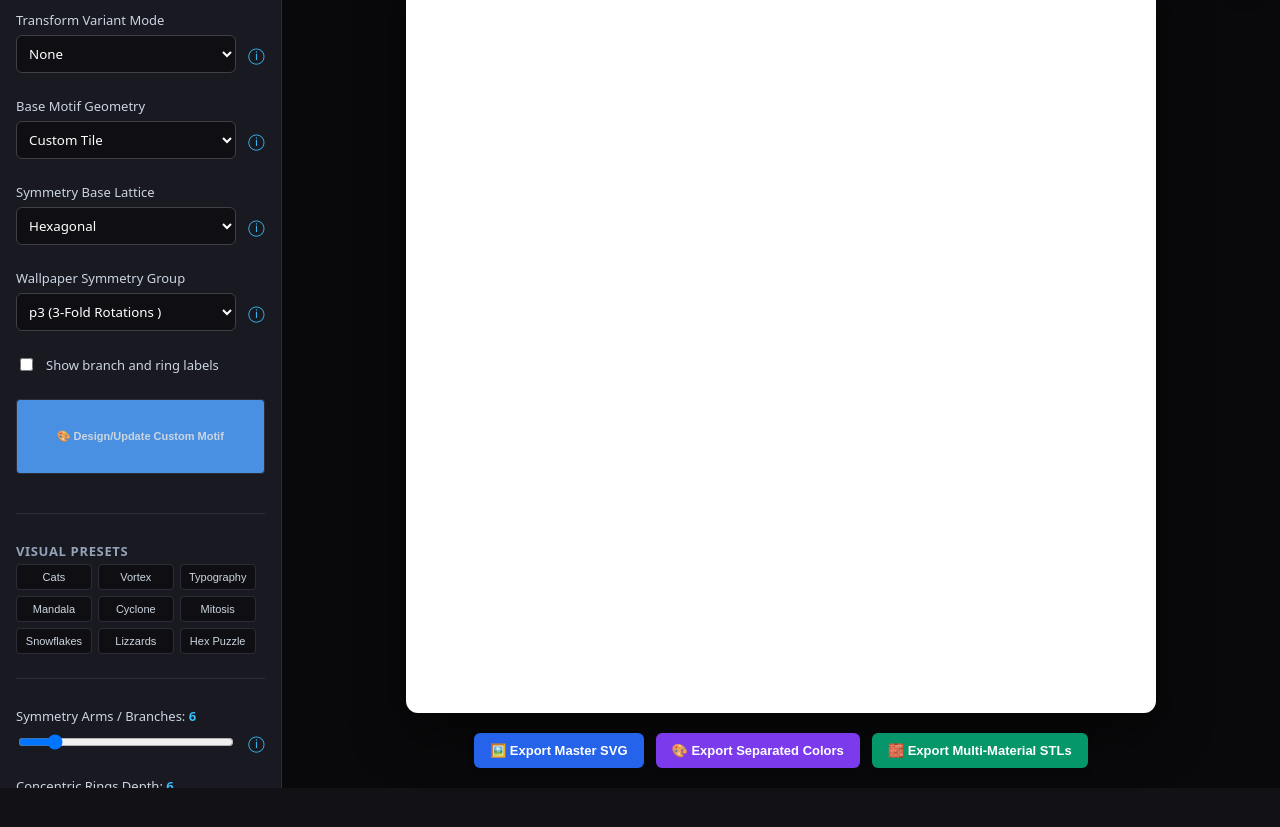
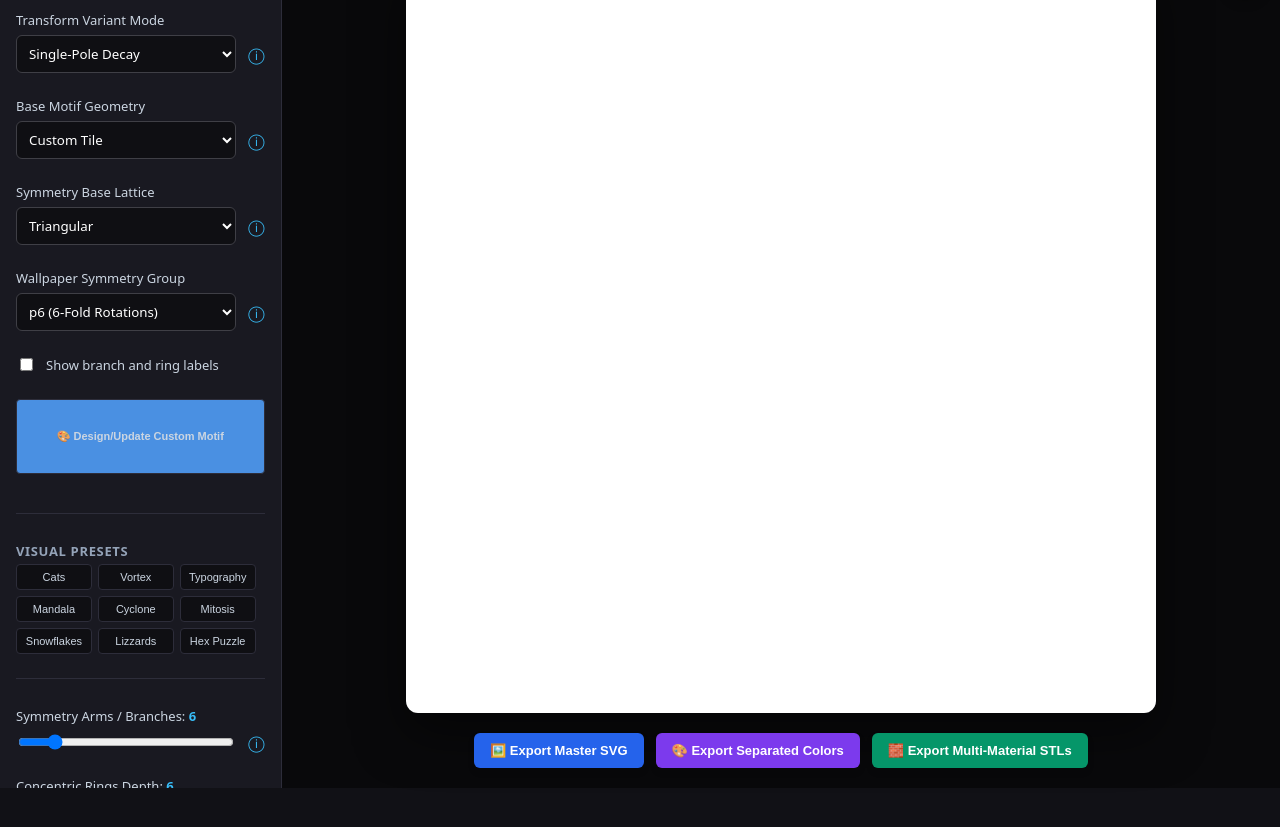
Before and after one commit to Justin-Koningsberger/Tessellate3D, a website built with Vite: page packages/frontend/index.html in a window 1280 px wide. Shown: the part 57-884 px from the top of the page. Built offline with nearby package versions, Linux system fonts and the light colour scheme; what @tessellate3d/frontend would draw is missing.

Commit message:
Fix(frontend): Revert default value changes.

```diff
--- a/packages/frontend/index.html
+++ b/packages/frontend/index.html
@@ -186,10 +186,10 @@
         <label for="variantMode">Transform Variant Mode</label>
         <div class="input-row-with-icon">
           <select id="variantMode" aria-describedby="variant-help-text">
-            <option value="none" selected>None</option>
+            <option value="none">None</option>
             <option value="logarithmic">Logarithmic Spiral</option>
             <option value="loxodromic">Loxodromic Twist</option>
-            <option value="single-pole">Single-Pole Decay</option>
+            <option value="single-pole" selected>Single-Pole Decay</option>
             <option value="multi-pole">Multi-Pole Hyperbolic</option>
           </select>
           <span class="info-icon" aria-hidden="true" title="Changes the layout style (no transform, spinning into a spiral or twisting around one or two core/s).">ⓘ</span>
@@ -227,8 +227,8 @@
         <div class="input-row-with-icon">
           <select id="latticeType" aria-describedby="lattice-help-text">
             <option value="square">Square</option>
-            <option value="triangular">Triangular</option>
-            <option value="hexagonal" selected>Hexagonal</option>
+            <option value="triangular" selected>Triangular</option>
+            <option value="hexagonal">Hexagonal</option>
           </select>
           <span class="info-icon" aria-hidden="true" title="Switches layout packing configurations between square, triangular, and hexagonal grids.">ⓘ</span>
         </div>
@@ -240,8 +240,8 @@
         <div class="input-row-with-icon">
           <select id="symmetryGroup" aria-describedby="symmetry-help-text">
             <option value="p1">p1 (Linear Translation)</option>
-            <option value="p3" selected>p3 (3-Fold Rotations  )</option>
-            <option value="p6">p6 (6-Fold Rotations)</option>
+            <option value="p3">p3 (3-Fold Rotations  )</option>
+            <option value="p6" selected>p6 (6-Fold Rotations)</option>
           </select>
           <span class="info-icon" aria-hidden="true" title="Determines how the tile is replicated across space, either by sliding it in straight lines or rotating it around its corners.">ⓘ</span>
         </div>
```
